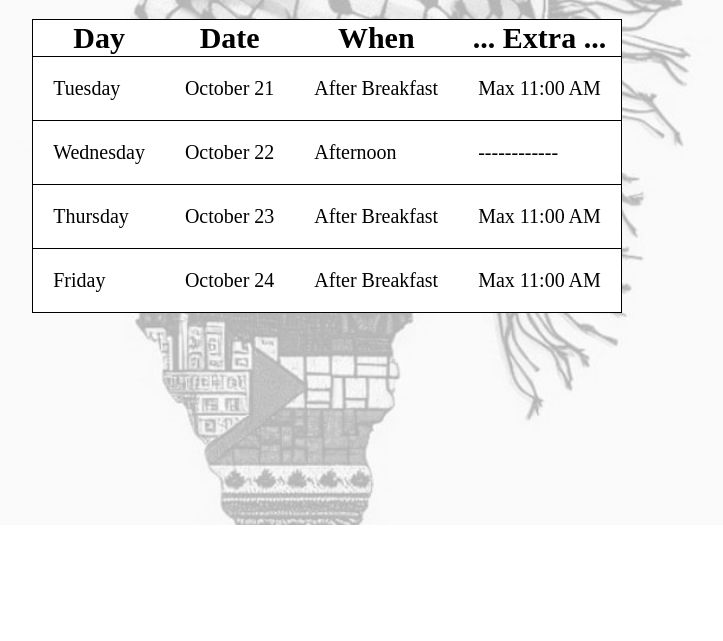
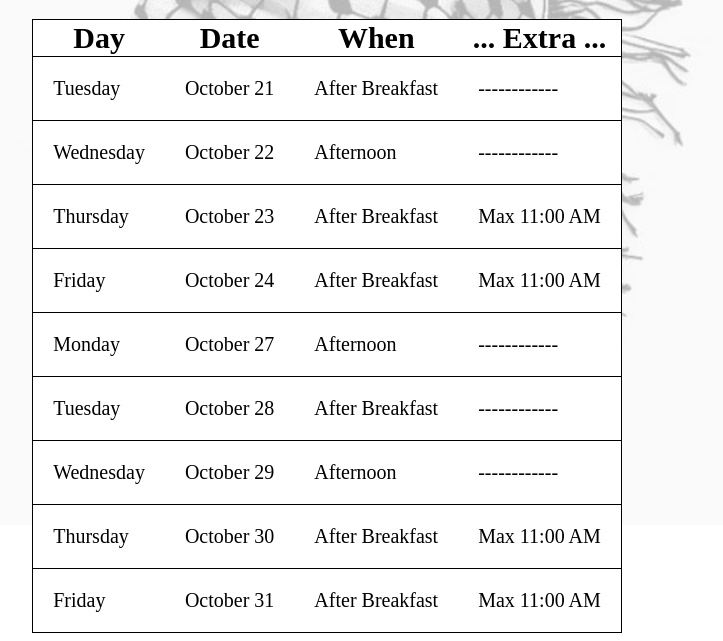
Before and after one commit to tawficFatah/lib_schedule, a plain HTML site: page docs/index.html in a window 1280 px wide. Shown: the part 275-916 px from the top of the page, without its empty margins (313-1036 px from the left). Before the commit the page ends 800 px from the top, so only its background shows below. Drawn offline with Linux system fonts and the light colour scheme.

Commit message:
modified oct schedule

```diff
--- a/docs/index.html
+++ b/docs/index.html
@@ -38,7 +38,7 @@
                     <td>Tuesday</td>
                     <td>October 21</td>
                     <td>After Breakfast</td>
-                    <td>Max 11:00 AM</td>
+                    <td>------------</td>
                 </tr>
                 <tr>
                     <td>Wednesday</td>
@@ -58,6 +58,36 @@
                     <td>After Breakfast</td>
                     <td>Max 11:00 AM</td>
                 </tr>
+                <tr>
+                    <td>Monday</td>
+                    <td>October 27</td>
+                    <td>Afternoon</td>
+                    <td>------------</td>
+                </tr>
+                <tr>
+                    <td>Tuesday</td>
+                    <td>October 28</td>
+                    <td>After Breakfast</td>
+                    <td>------------</td>
+                </tr>
+                <tr>
+                    <td>Wednesday</td>
+                    <td>October 29</td>
+                    <td>Afternoon</td>
+                    <td>------------</td>
+                </tr>
+                <tr>
+                    <td>Thursday</td>
+                    <td>October 30</td>
+                    <td>After Breakfast</td>
+                    <td>Max 11:00 AM</td>
+                </tr>
+                <tr>
+                    <td>Friday</td>
+                    <td>October 31</td>
+                    <td>After Breakfast</td>
+                    <td>Max 11:00 AM</td>
+                </tr>
             </tbody>
         </table>
     </body>
```
